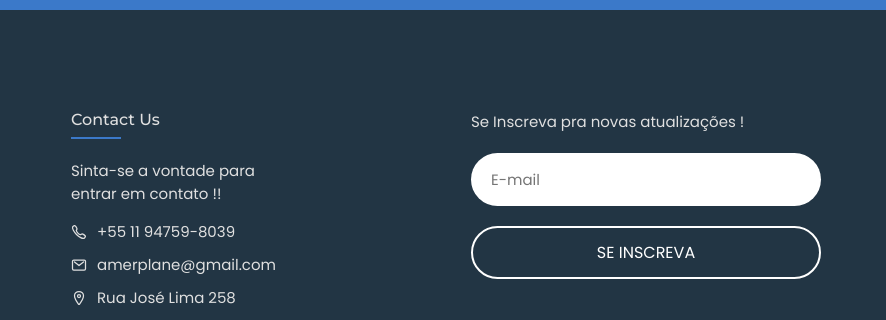
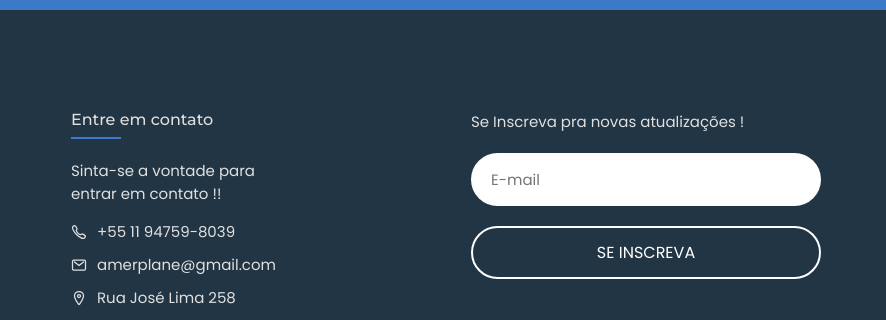
Before and after one commit to Heitorhenrique703/site-reactjs, a React app: page index.html in a window 1280 px wide. Shown: the part 9778-10098 px from the top of the page, 394-1280 px from the left. Built offline with nearby package versions, Linux system fonts and the light colour scheme.

Commit message:
Update index.html

```diff
--- a/index.html
+++ b/index.html
@@ -1781,7 +1781,7 @@
 
         <div class="footer-contact">
 
-          <h4 class="contact-title">Contact Us</h4>
+          <h4 class="contact-title">Entre em contato</h4>
 
           <p class="contact-text">
             Sinta-se a vontade para entrar em contato !!
```
